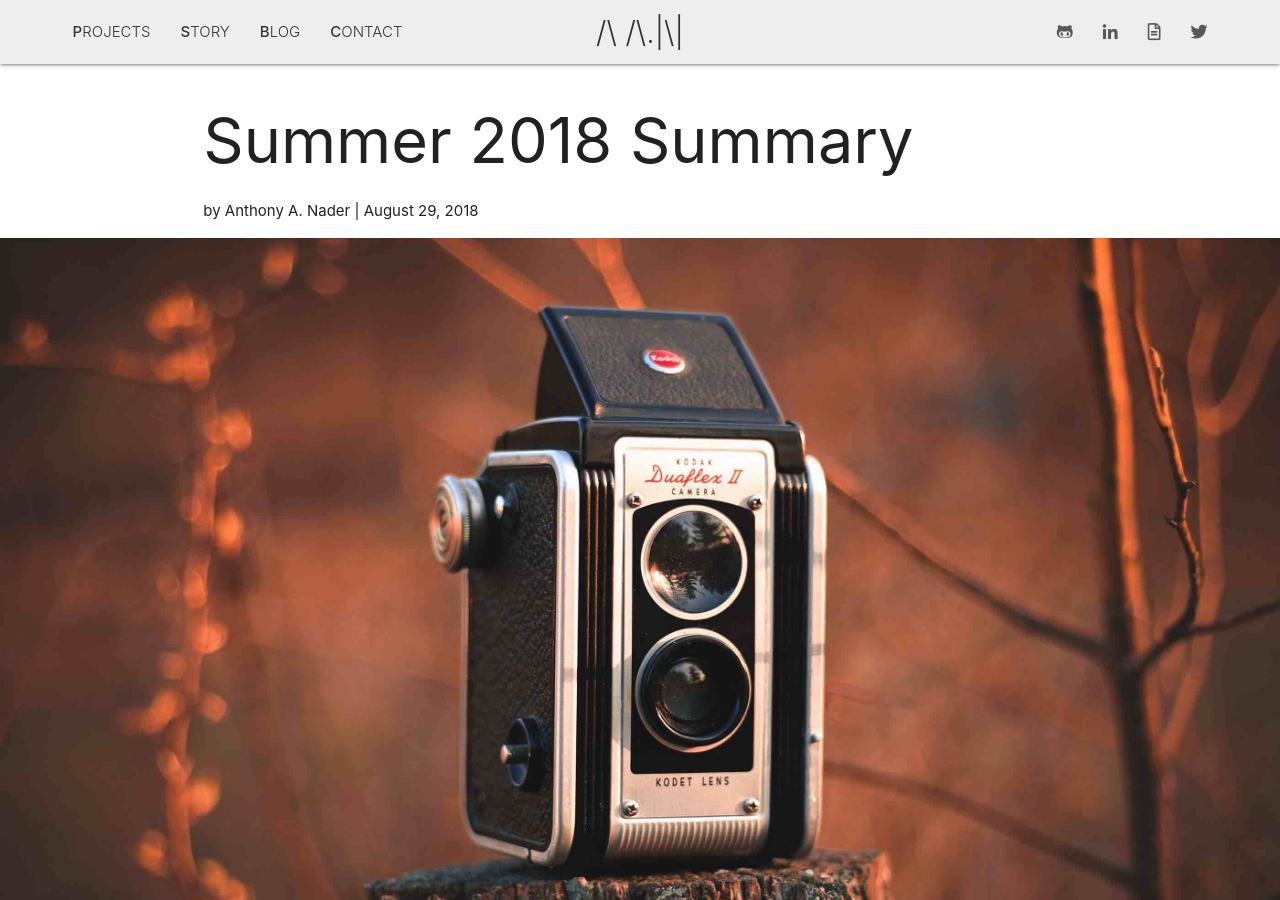
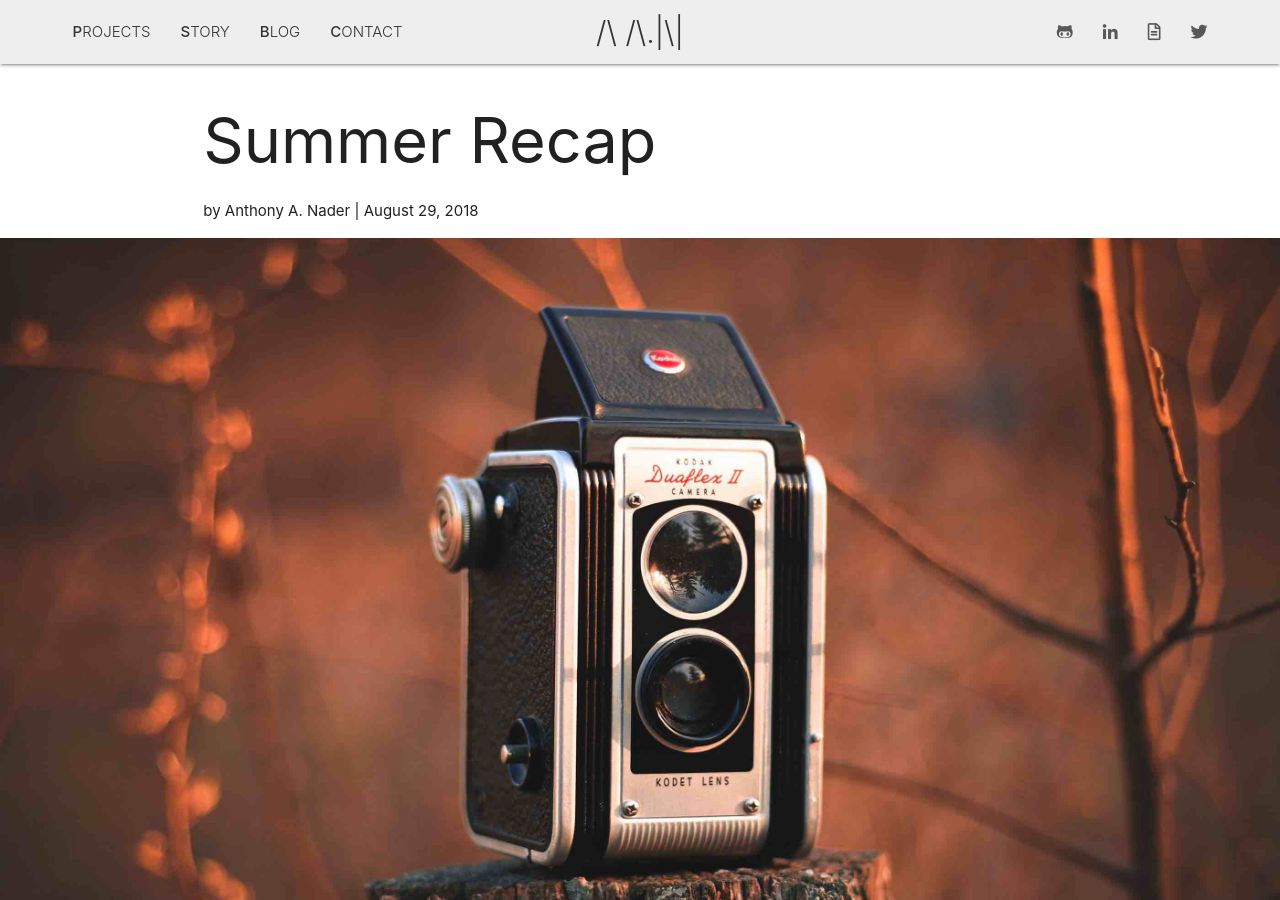
Before and after one commit to anthonyanader/personalBlog, a Jekyll site: the page built from _posts/2018-08-29-summer-2018-summary.md, in a window 1280 px wide and 900 px high. Built offline with Jekyll 4.4.1, drawn with Linux system fonts in a browser that asks for light colours; emoji names are drawn with the system emoji font; comment, search, counter and statistics services are not loaded.

Commit message:
changed the title of the post

```diff
--- a/_posts/2018-08-29-summer-2018-summary.md
+++ b/_posts/2018-08-29-summer-2018-summary.md
@@ -1,6 +1,6 @@
 ---
 layout: post
-title: Summer 2018 Summary
+title: Summer Recap
 description: Little insight about my month of vacation.
 date: 2018-08-29
 author: Anthony A. Nader
```
